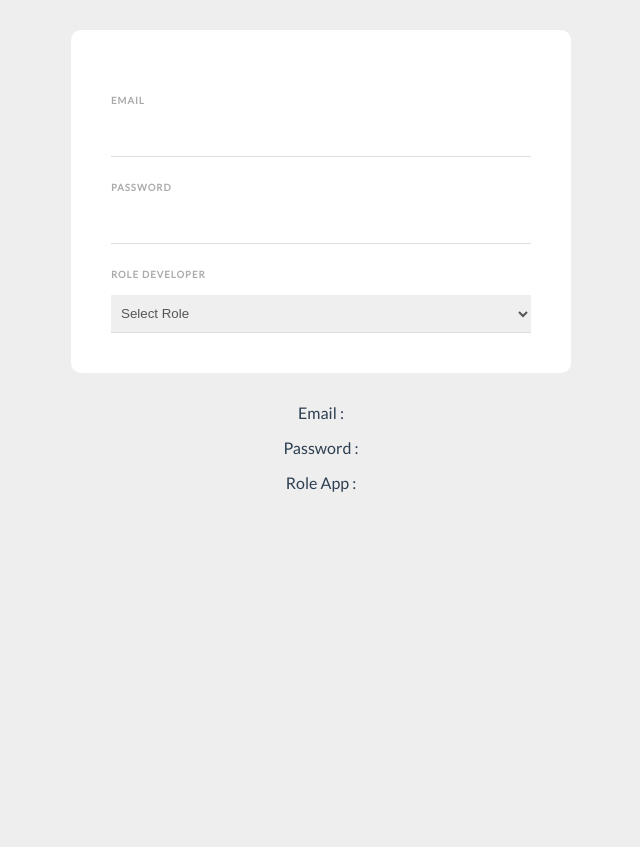
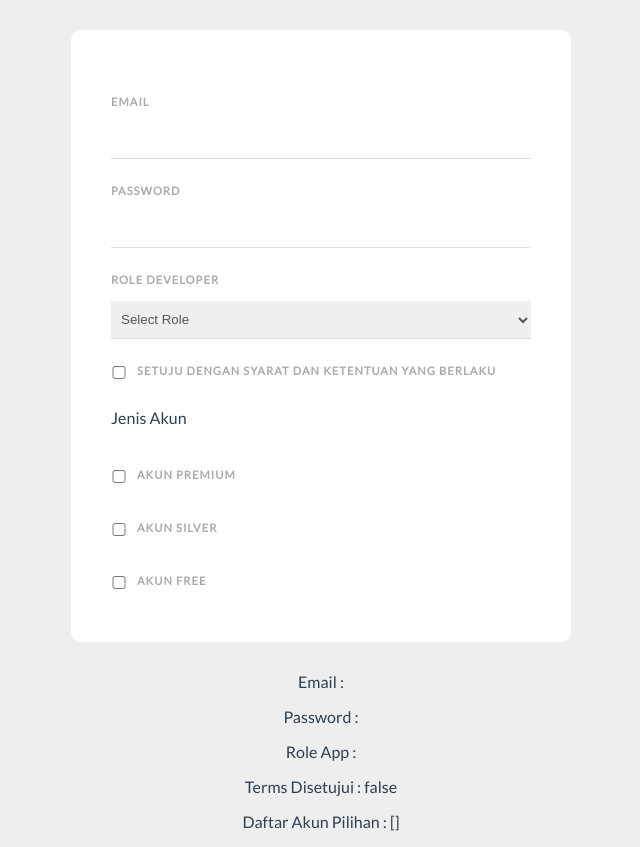
Before and after one commit to javascript-indonesias/ninja-webform, a Vue app: page /#/ in a window 1280 px wide. Shown: the whole page, without its empty margins (319-959 px from the left). Before the commit the page ends 800 px from the top, so only its background shows below. Built offline with nearby package versions, Linux system fonts and the light colour scheme.

Commit message:
Update metode sign up form

```diff
--- a/src/views/SignupForm.vue
+++ b/src/views/SignupForm.vue
@@ -6,6 +6,7 @@
         <label for="passwordinput">Password</label>
         <input type="password" required v-model="stringPassword" id="passwordinput" />
 
+        <!-- Select options dengan menggunakan Vue model -->
         <label for="">Role Developer</label>
         <select name="selectrole" id="selectrole" v-model="roleProfesi">
             <option value="" disabled>Select Role</option>
@@ -14,11 +15,33 @@
             <option value="qa">Quality Assurance</option>
             <option value="systemanalyst">System Analyst</option>
         </select>
+
+        <!-- Menggunakan Checkbox dan multi checkbox -->
+        <div class="terms">
+            <input type="checkbox" required id="inputcheckbox" v-model="termsAccept" />
+            <label for="inputcheckbox">Setuju dengan syarat dan ketentuan yang berlaku</label>
+        </div>
+
+        <p>Jenis Akun</p>
+        <div>
+            <input type="checkbox" v-model="listAkunCheck" id="namecheckbox" value="premium" />
+            <label for="namecheckbox">Akun Premium</label>
+        </div>
+        <div>
+            <input type="checkbox" v-model="listAkunCheck" id="namecheckbox" value="silver" />
+            <label for="namecheckbox">Akun Silver</label>
+        </div>
+        <div>
+            <input type="checkbox" v-model="listAkunCheck" id="namecheckbox" value="free" />
+            <label for="namecheckbox">Akun Free</label>
+        </div>
     </form>
 
     <p>Email : {{ stringEmail }}</p>
     <p>Password : {{ stringPassword }}</p>
     <p>Role App : {{ roleProfesi }}</p>
+    <p>Terms Disetujui : {{ termsAccept }}</p>
+    <p>Daftar Akun Pilihan : {{ listAkunCheck }}</p>
 </template>
 
 <script>
@@ -32,6 +55,8 @@ export default {
             stringEmail: '',
             stringPassword: '',
             roleProfesi: '',
+            termsAccept: false,
+            listAkunCheck: [],
         };
     },
     methods: {
@@ -55,7 +80,7 @@ label {
     color: #aaa;
     display: inline-block;
     margin: 25px 0 15px;
-    font-size: 0.6em;
+    font-size: 0.7em;
     text-transform: uppercase;
     letter-spacing: 1px;
     font-weight: bold;
@@ -70,4 +95,12 @@ select {
     border-bottom: 1px solid #ddd;
     color: #555;
 }
+
+input[type='checkbox'] {
+    display: inline-block;
+    width: 16px;
+    margin: 0 10px 0 0;
+    position: relative;
+    top: 4px;
+}
 </style>
```
